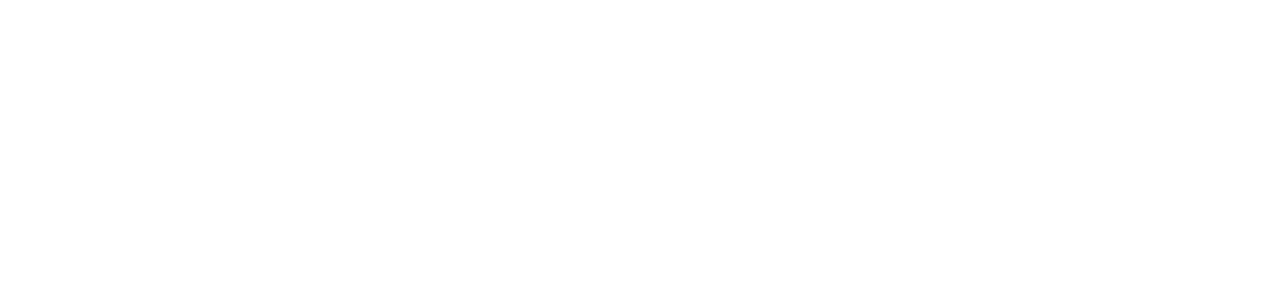
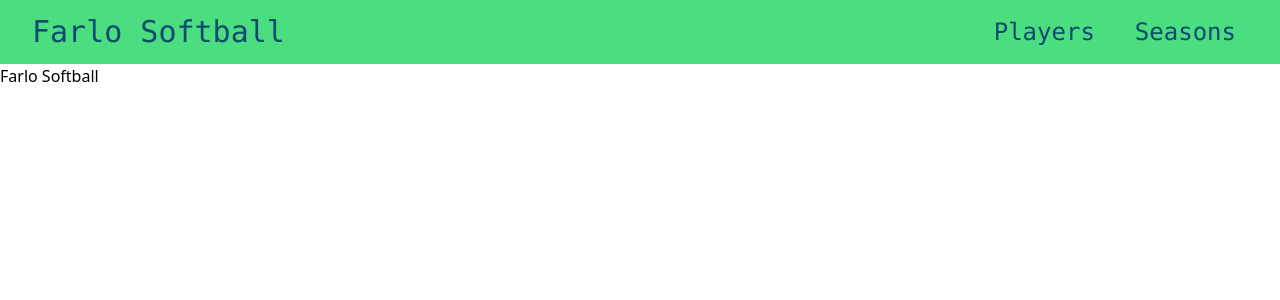
Before and after one commit to Charanvir/Farlo-Softball, a Next.js app: page / in a window 1280 px wide. Shown: the top 300 px of the page. Built offline with nearby package versions, Linux system fonts and the light colour scheme.

Commit message:
Created navigation and added it to _app.tsx

```diff
--- /dev/null
+++ b/components/navigation.tsx
@@ -0,0 +1,82 @@
+import React, { useState } from "react";
+
+import Link from "next/link";
+import { FaTimes, FaBars } from "react-icons/fa";
+
+const navLinks: { title: string; link: string }[] = [
+  {
+    title: "Players",
+    link: "/players",
+  },
+  {
+    title: "Seasons",
+    link: "/seasons",
+  },
+];
+
+export default function Navbar() {
+  const [open, setOpen] = useState(false);
+
+  const handleMenu = () => {
+    setOpen((prev) => !prev);
+  };
+  return (
+    <nav className="bg-green-400 sticky top-0">
+      <div className="mx-auto px-4 sm:px-6 lg:px-8">
+        <div className="flex items-center justify-between h-16">
+          <div className="flex items-cente">
+            <Link
+              href={"/"}
+              className="text-sky-900 sm:text-3xl text-2xl font-mono"
+            >
+              Farlo Softball
+            </Link>
+          </div>
+          {/* Nav Links */}
+          <div className="hidden md:block">
+            <div className="ml-10 flex items-baseline space-x-4">
+              {navLinks.map((nav) => (
+                <Link
+                  className="text-sky-900 hover:bg-green-300 hover:text-sky-600 px-3 py-2 rounded-md
+                  sm:text-2xl font-mono transition-all duration-500"
+                  href={nav.link}
+                  key={nav.title}
+                >
+                  {nav.title}
+                </Link>
+              ))}
+            </div>
+          </div>
+          {/* Mobile Hamburger Button */}
+          <div className="-mr-2 flex md:hidden">
+            <button
+              type="button"
+              onClick={handleMenu}
+              className="inline-flex items-center justify-center p-2 rounded-md text-sky-900"
+            >
+              <span className="sr-only">Open Menu</span>
+              {open === true ? <FaTimes /> : <FaBars />}
+            </button>
+          </div>
+        </div>
+      </div>
+      {/* Mobile Menu */}
+      {open ? (
+        <div className="md:hidden">
+          <div className="pb-3 space-y-1 sm:px-3 text-center">
+            {navLinks.map((link) => (
+              <Link
+                className="text-sky-900 hover:bg-green-300 hover:text-sky-600 px-3 py-2 rounded-md
+              text-xl font-mono transition-all duration-500 "
+                href={link.link}
+                key={link.title}
+              >
+                {link.title}
+              </Link>
+            ))}
+          </div>
+        </div>
+      ) : null}
+    </nav>
+  );
+}
--- a/pages/_app.tsx
+++ b/pages/_app.tsx
@@ -1,6 +1,12 @@
 import "@/styles/globals.css";
 import type { AppProps } from "next/app";
+import Navbar from "@/components/navigation";
 
 export default function App({ Component, pageProps }: AppProps) {
-  return <Component {...pageProps} />;
+  return (
+    <>
+      <Navbar></Navbar>
+      <Component {...pageProps} />
+    </>
+  );
 }
--- a/pages/_document.tsx
+++ /dev/null
@@ -1,13 +0,0 @@
-import { Html, Head, Main, NextScript } from 'next/document'
-
-export default function Document() {
-  return (
-    <Html lang="en">
-      <Head />
-      <body>
-        <Main />
-        <NextScript />
-      </body>
-    </Html>
-  )
-}
--- a/pages/api/hello.ts
+++ /dev/null
@@ -1,13 +0,0 @@
-// Next.js API route support: https://nextjs.org/docs/api-routes/introduction
-import type { NextApiRequest, NextApiResponse } from 'next'
-
-type Data = {
-  name: string
-}
-
-export default function handler(
-  req: NextApiRequest,
-  res: NextApiResponse<Data>
-) {
-  res.status(200).json({ name: 'John Doe' })
-}
--- a/pages/index.tsx
+++ b/pages/index.tsx
@@ -1,3 +1,7 @@
 export default function Home() {
-  return <main></main>;
+  return (
+    <main>
+      <h1>Farlo Softball</h1>
+    </main>
+  );
 }
```
